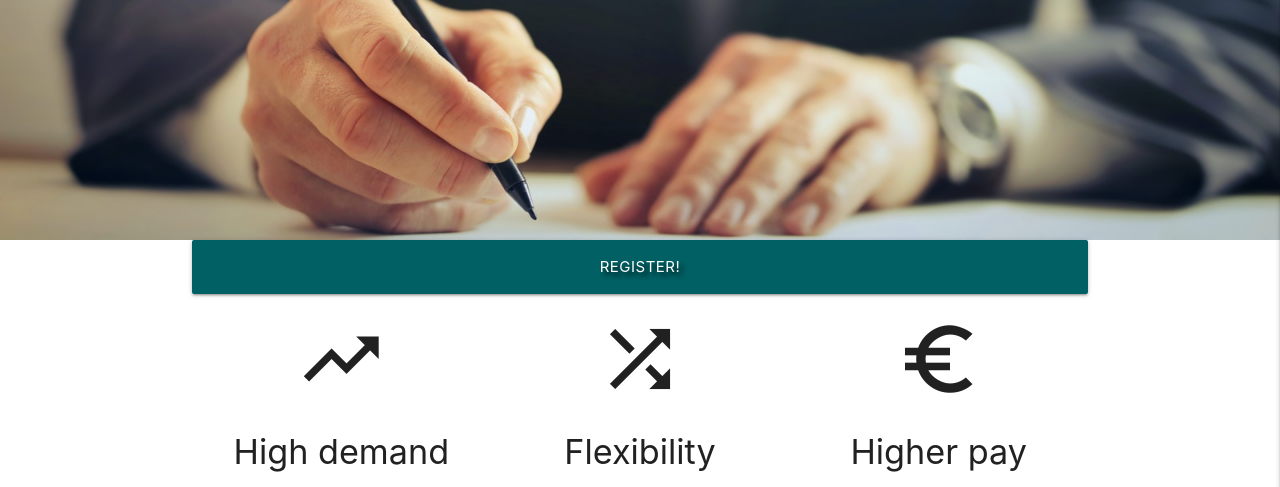
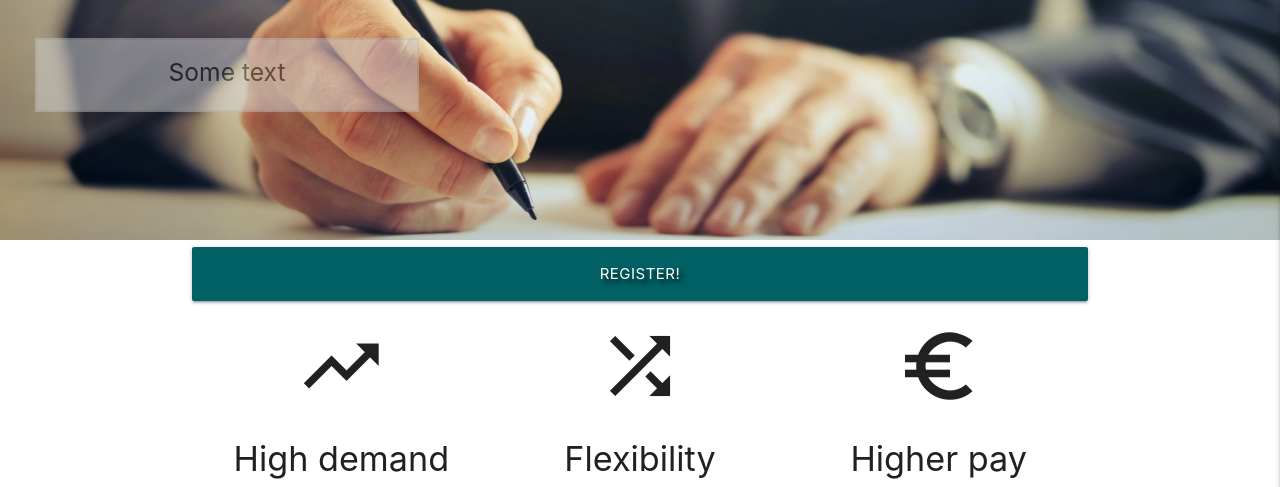
Before and after one commit to AwsSG/wurc, a Flask app: page / in a window 1280 px wide. Shown: the part 64-551 px from the top of the page. Run offline with Flask 2, Linux system fonts and the light colour scheme; data that the repository does not hold is empty; some libraries are stand-ins or nearby versions.

Commit message:
Updated Readme file

```diff
--- a/static/css/style.css
+++ b/static/css/style.css
@@ -18,6 +18,27 @@ flex: 1 0 auto;
 
 .center-page .landing {
     width: 100%;
+}
+
+.hero-container {
+  position: relative;
+}
+
+.text-box {
+  margin-top:50px;
+  background-color: lightgrey;
+  position: absolute;
+  width: 30%;
+  height: 30%;
+  opacity: 0.5;
+  top: -12px;
+  left: 35px;
+  text-align: center;
+  border: 2px solid silver;
+}
+
+.content {
+  padding: 0.2em;
 }
 
 /* changing the color style for the tabs was taken from the bellow link */
--- a/templates/getwurc.html
+++ b/templates/getwurc.html
@@ -3,7 +3,14 @@
         <!-- display hero image -->
         <!-- source for hero image: https://www.pexels.com/ -->
         {% block hero_image %}
-        <img src="{{ url_for('static', filename='images/hero.jpg') }}" alt="hero image" class="responsive-img">
+        <div class="hero-container">
+            <img src="{{ url_for('static', filename='images/hero.jpg') }}" alt="hero image" class="responsive-img">
+            <div class="text-box">
+                <div class="content">
+                    <h5>Some text</h5>
+                </div>
+            </div>
+        </div>
         {% endblock %}
     {% endif %}
 {% block content %}
```
Also changed, not shown: README.md.
